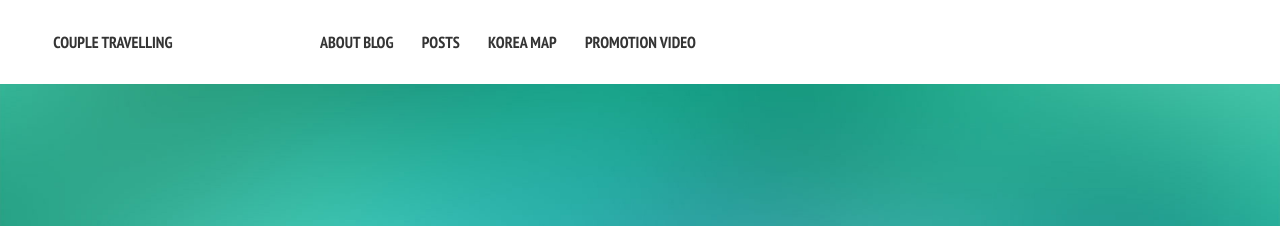
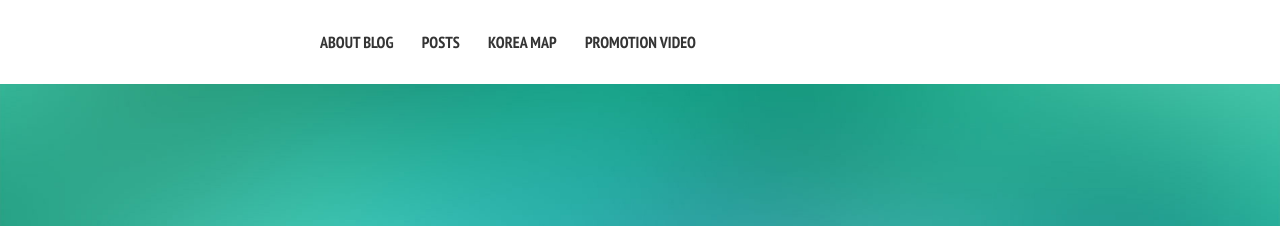
Before and after one commit to shinojin/shinojin.github.com, a Jekyll site: the page built from index.md, in a window 1280 px wide. Shown: the top 226 px of the page. Built offline with Jekyll 4.4.1, drawn with Linux system fonts in a browser that asks for light colours; nearby versions of some CDN libraries.

Commit message:
Update _config.yml

```diff
--- a/_config.yml
+++ b/_config.yml
@@ -1,6 +1,6 @@
 # Site wide configuration
 
-title:            Couple Travelling
+title:            #Couple Travelling
 locale:           en_US
 url:
 
```
